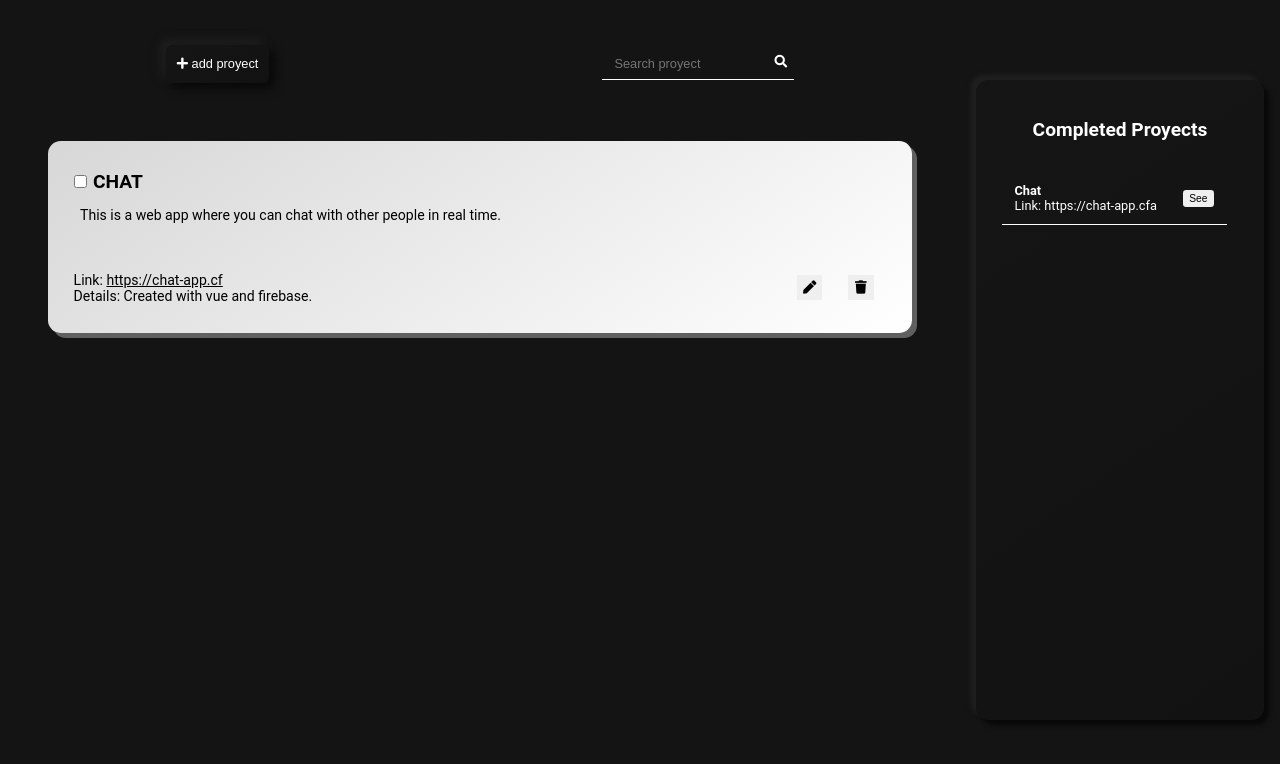
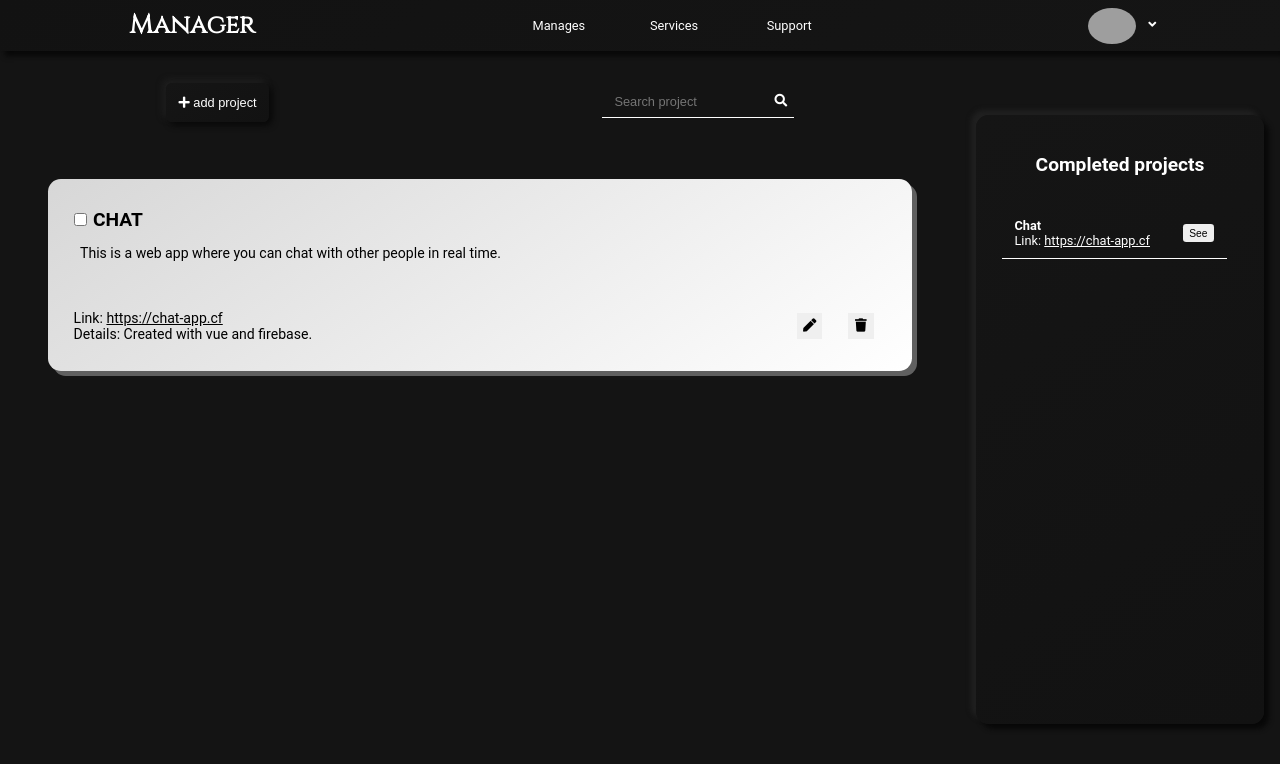
Before and after one commit to alejandrosandi22/manager, a React (Create React App) app: page /projects in a window 1280 px wide. Shown: the top 764 px of the page. Built offline with nearby package versions, Linux system fonts and the light colour scheme; no server answers; grey boxes are pictures that could not be loaded.

Commit message:
nav layout

```diff
--- a/src/App.js
+++ b/src/App.js
@@ -2,12 +2,12 @@ import Recovery from './components/Recovery/Recovery';
 import SignUp from './components/SignUp/SignUp';
 import LogIn from './components/LogIn/LogIn';
 import Dashboard from './components/Dashboard/Dashboard';
-import Proyects from './components/Proyects/Proyects';
+import Projects from './components/Projects/Projects';
 
 function App() {
   return (
     <div className="App">
-      <Proyects/>
+      <Projects/>
     </div>
   );
 }
--- a/src/components/Dashboard/Dashboard.jsx
+++ b/src/components/Dashboard/Dashboard.jsx
@@ -11,7 +11,7 @@ export default class Dashboard extends Component{
         <div className='areas finance-section'></div>
         <div className='areas goals-section'></div>
         <div className='areas dates-section'></div>
-        <div className='areas proyects-section'></div>
+        <div className='areas projects-section'></div>
       </div>
     );
   }
--- a/src/components/Dashboard/Dashboard.scss
+++ b/src/components/Dashboard/Dashboard.scss
@@ -10,7 +10,7 @@
   grid-template-rows: 1fr 1fr;
   grid-template-areas:
   'gym finance goals'
-  'dates dates proyects';
+  'dates dates projects';
   .areas{
     margin: 1rem;
     background: #C0C0C005;
@@ -28,7 +28,7 @@
   .dates-section{
     grid-area: dates;
   }
-  .proyects-section{
-    grid-area: proyects;
+  .projects-section{
+    grid-area: projects;
   }
 }
--- a/src/components/Proyects/Proyects.jsx
+++ b/src/components/Projects/Projects.jsx
@@ -1,12 +1,13 @@
 import { Component } from 'react';
-import './Proyects.scss';
+import './Projects.scss';
+import Nav from '../../shared/components/Nav/Nav';
 
 function CompletedCard(){
   return(
     <div className='completed-card'>
       <div className='title-wrapper'>
         <h4 className='card-title'>Chat</h4>
-        <p>Link: <a>https://chat-app.cf</a>a</p>
+        <p>Link: <a href='https://chat-app.cf'>https://chat-app.cf</a></p>
       </div>
       <button className='see-button'>See</button>
     </div>
@@ -15,13 +16,13 @@ function CompletedCard(){
 
 function Card() {
   return(
-    <div className={'proyect'}>
+    <div className={'project'}>
       <div className='check-completed'>
         <input type="checkbox" name="completed" id="completed" />
-        <h3 className='title-proyect'>Chat</h3>
+        <h3 className='title-project'>Chat</h3>
       </div>
-      <p className='proyect-description'>This is a web app where you can chat with other people in real time.</p>
-      <div className='details-proyect'>
+      <p className='project-description'>This is a web app where you can chat with other people in real time.</p>
+      <div className='details-project'>
         <div className='details'>
           <span>Link: <a href="https://chat-app.cf" target="_blank" rel='noreferrer'>https://chat-app.cf</a></span>
           <span>Details: Created with vue and firebase.</span>
@@ -35,11 +36,11 @@ function Card() {
   );
 }
 
-function CompletedProyects() {
+function Completedprojects() {
   return(
     <div className='completed-container'>
       <div className='completed-wrapper'>
-        <h3 className='completed-title'>Completed Proyects</h3>
+        <h3 className='completed-title'>Completed projects</h3>
         <div className='cards-wrapper'>
           <CompletedCard/>
         </div>
@@ -48,15 +49,16 @@ function CompletedProyects() {
   );
 }
 
-export default class Proyects extends Component{
+export default class projects extends Component{
   render(){
     return(
-      <div className='proyects-container'>
-        <div className='proyects-list'>
+      <div className='projects-container'>
+        <Nav/>
+        <div className='projects-list'>
           <div className='actions-nav'>
-            <button className='add-proyect'><i className='fas fa-plus'></i> add proyect</button>
+            <button className='add-project'><i className='fas fa-plus'></i> add project</button>
             <div className='search'>
-              <input type="text" name="search" id="search" placeholder='Search proyect'/>
+              <input type="text" name="search" id="search" placeholder='Search project'/>
               <label htmlFor="search"><i className='fas fa-search'></i></label>
             </div>
           </div>
@@ -64,7 +66,7 @@ export default class Proyects extends Component{
             <Card/>
           </div>
         </div>
-        <CompletedProyects/>
+        <Completedprojects/>
       </div>
     );
   }
--- a/src/components/Proyects/Proyects.scss
+++ b/src/components/Projects/Projects.scss
@@ -1,7 +1,8 @@
 @use '../../shared/sass/mixin';
 @use '../../shared/sass/responsive';
 
-.proyects-container{
+.projects-container{
+  padding-top: 3rem;
   width: 100%;
   height: 100vh;
   background: #141414;
@@ -9,7 +10,7 @@
   grid-template-columns: 3fr 1fr;
   grid-template-rows: 1fr;
   overflow: hidden;
-  .proyects-list{
+  .projects-list{
     width: 100%;
     height: 100%;
     .list-container{
@@ -19,7 +20,7 @@
       flex-direction: column;
       align-items: center;
       overflow-y: scroll;
-      .proyect{
+      .project{
         width: 90%;
         height: 15rem;
         background: #EFEFEF;
@@ -36,14 +37,14 @@
           display: flex;
           justify-content: flex-start;
           align-items: center;
-          .title-proyect{
+          .title-project{
             font-size: 1.5rem;
             text-transform: uppercase;
             color: #000;
             margin-left: .5rem;
           }
         }
-        .proyect-description{
+        .project-description{
           padding: .5rem;
           font-size: 1.1rem;
           color: #000;
@@ -51,7 +52,7 @@
           height: 5rem;
           overflow-y: scroll;
         }
-        .details-proyect{
+        .details-project{
           width: 100%;
           display: flex;
           justify-content: space-between;
@@ -93,15 +94,15 @@
         background: linear-gradient(145deg, #bebebe, #e2e2e2);
         box-shadow:  5px 5px 2px #545454;
         .check-completed{
-          .title-proyect{
+          .title-project{
             color: #9E9E9E;
             text-decoration: line-through solid #000;
           }
         }
-        .proyect-description{
+        .project-description{
           color: #9E9E9E;
         }
-        .details-proyect{
+        .details-project{
           .details{
             span, span > a {
               color: #9E9E9E;
@@ -116,7 +117,7 @@
       display: flex;
       justify-content: space-around;
       align-items: center;
-      .add-proyect{
+      .add-project{
         @include mixin.auth-buttons();
       }
       .search{
@@ -189,6 +190,9 @@
             p{
               color:#fff;
               font-size: 1rem;
+              a{
+                color: #fff;
+              }
             }
           }
           .see-button{
@@ -209,4 +213,4 @@
   }
 }
 
-@include responsive.proyects();
+@include responsive.projects();
--- a/src/index.scss
+++ b/src/index.scss
@@ -4,7 +4,7 @@
     font-size: 1.5vh;
   }
   @media (max-width: 720px) {
-    font-size: 1.25vh;
+    font-size: 1.5vh;
   }
   @media (max-width: 1024px) and (orientation: landscape) {
     font-size: 1.2vw;
--- a/src/shared/components/Nav/Nav.jsx
+++ b/src/shared/components/Nav/Nav.jsx
@@ -1,9 +1,51 @@
+import { useState } from 'react';
 import './Nav.scss';
 
 export default function Nav(){
+  var [navToggle, setNavToggle] = useState(true);
+
+  const navToggleChange = () => {
+    navToggle ? setNavToggle(false) : setNavToggle(true);
+    console.log(navToggle);
+  }
+
   return(
     <div className="nav-container">
-
+      <h1 className='title'>Manager</h1>
+      <nav className={`nav ${!navToggle ? 'nav-toggle' : ''}`}>
+        <ul className='services-wrapper'>
+          <li className='list'>Manages
+            <ul className='sublist'>
+              <li><a href="https://alejandrosandi.ml">Goals</a></li>
+              <li><a href="https://alejandrosandi.ml">Projects</a></li>
+              <li><a href="https://alejandrosandi.ml">Finance</a></li>
+              <li><a href="https://alejandrosandi.ml">Gym</a></li>
+            </ul>
+          </li>
+          <li className='list'>Services
+            <ul className='sublist'>
+              <li><a href="https://alejandrosandi.ml">Calendar</a></li>
+              <li><a href="https://alejandrosandi.ml">Meetings</a></li>
+              <li><a href="https://alejandrosandi.ml">Tasks</a></li>
+            </ul>
+          </li>
+          <li className='list'><a href="https://alejandrosandi.ml">Support</a></li>
+        </ul>
+        <ul className='auth-user-wrapper'>
+          <li className='list'>
+            <img src="https://simgbb.com/avatar/v68pcQbsbPNH.png" alt="user" />
+            <i className='fas fa-angle-down'></i>
+            <ul className='sublist'>
+              <li><a href="https://alejandrosandi.ml">Settings</a></li>
+              <li><a href="https://alejandrosandi.ml">Help</a></li>
+              <li><a href='https://alejandrosandi.ml'>Logout</a></li>
+            </ul>
+          </li>
+        </ul>
+      </nav>
+      <div className='bars-wrapper'>
+        <i onClick={navToggleChange} className={`bars fas ${navToggle ? 'fa-bars' : 'fa-times'}`}></i>
+      </div>
     </div>
   );
 }
--- a/src/shared/components/Nav/Nav.scss
+++ b/src/shared/components/Nav/Nav.scss
@@ -0,0 +1,133 @@
+@use '../../sass/responsive';
+@import url('https://fonts.googleapis.com/css2?family=Cinzel&family=Open+Sans:wght@300;400;500;700&display=swap');
+
+
+.nav-container{
+  z-index: 100;
+  position: absolute;
+  top: 0;
+  left: 0;
+  width: 100%;
+  height: 4rem;
+  background: linear-gradient(145deg, #121212, #151515);
+  box-shadow:  5px 5px 5px #080808,
+             -5px -5px 5px #202020;
+  display: flex;
+  .title{
+    color: #fff;
+    font-family: 'Cinzel', serif;
+    font-size: 2rem;
+    height: 100%;
+    width: 30%;
+    display: flex;
+    align-items: center;
+    justify-content: center;
+    -webkit-user-select: none;
+    -moz-user-select: none;
+    -khtml-user-select: none;
+    -ms-user-select: none;
+  }
+  .nav{
+    z-index: 100;
+    height: 100%;
+    width: 70%;
+    display: flex;
+    justify-content: space-around;
+    .services-wrapper, .auth-user-wrapper{
+      height: 100%;
+      display: flex;
+      list-style: none;
+      li{
+        position: relative;
+        display: flex;
+        justify-content: center;
+        align-items: center;
+        height: 100%;
+        color: #fff;
+      }
+    }
+    .services-wrapper, .auth-user-wrapper{
+      gap: 1rem;
+      .list{
+        width: 8rem;
+        cursor: pointer;
+        &:hover{
+          background: #202020;
+        }
+        &:hover > .sublist{
+          display: block;
+        }
+        a{
+          display: flex;
+          justify-content: center;
+          align-items: center;
+          width: 100%;
+          height: 100%;
+          text-decoration: none;
+          color: #fff;
+        }
+        .sublist{
+          position: absolute;
+          top: 100%;
+          left: 20%;
+          width: 100%;
+          background: #141414;
+          box-shadow: 5px 5px 5px #080808;
+          transition: all 1s linear;
+          display: none;
+          li{
+            width: 100%;
+            height: 3rem;
+            &:not(:nth-child(4)){
+              border-bottom: 1px solid #202020;
+            }
+            a{
+              display: flex;
+              align-items: center;
+              justify-content: center;
+              width: 100%;
+              height: 100%;
+              background: #141414;
+              color: #fff;
+              text-decoration: none;
+              &:hover{
+                background: #202020;
+              }
+            }
+          }
+        }
+      }
+    }
+    .auth-user-wrapper{
+      .list{
+          width: fit-content;
+        &:hover{
+          background: initial;
+        }
+        i{
+          margin-left: 1rem;
+        }
+        & > img{
+          height: 70%;
+          border-radius: 50%;
+        }
+        .sublist{
+          width: 160%;
+        }
+      }
+    }
+  }
+  .bars-wrapper{
+    height: 100%;
+    justify-content: center;
+    align-items: center;
+    display: none;
+    .bars{
+      color: #fff;
+      font-size: 2rem;
+      cursor: pointer;
+    }
+  }
+}
+
+@include responsive.nav();
--- a/src/shared/sass/_mixin.scss
+++ b/src/shared/sass/_mixin.scss
@@ -94,8 +94,8 @@
   color: #fff;
   cursor: pointer;
   background: linear-gradient(145deg, #151515, #121212);
-  box-shadow:  5px 5px 10px #080808,
-              -5px -5px 10px #202020;
+  box-shadow:  .25rem .25rem .5rem #080808,
+              -.25rem -.25rem .5rem #202020;
   &:hover{
     filter: brightness(110%);
   }
```
Also changed, not shown: src/shared/sass/_responsive.scss (+78 -3 lines).
